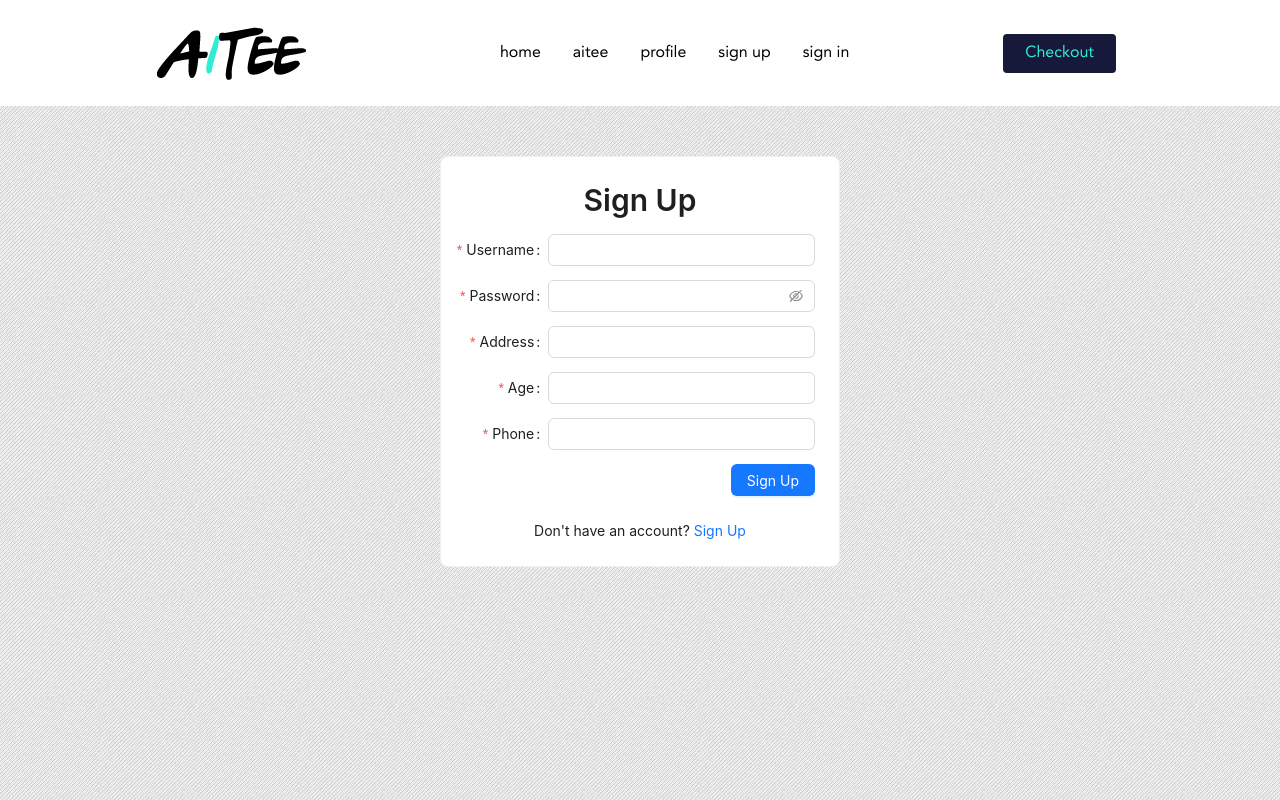
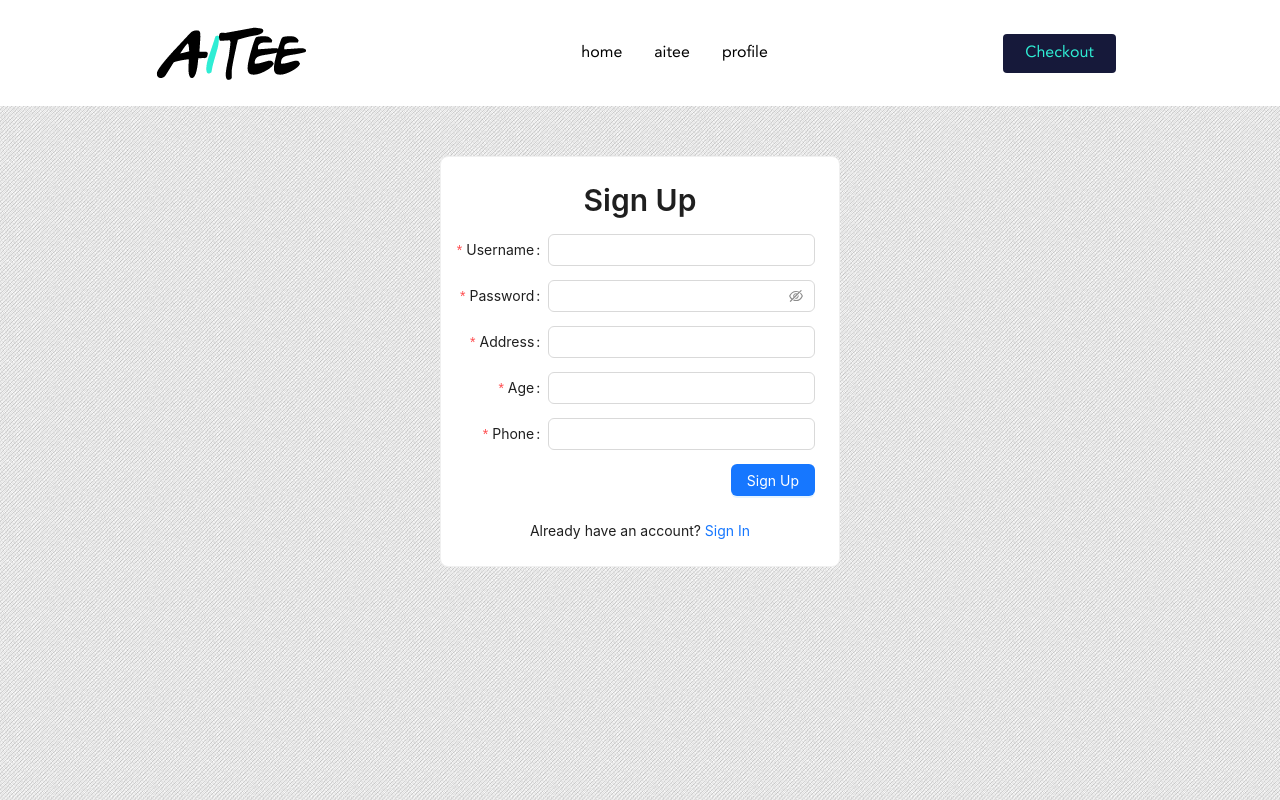
Before and after one commit to berkerugras/AITEE-FE, a React (Create React App) app: page /signup in a window 1280 px wide. Built offline with nearby package versions, Linux system fonts and the light colour scheme.

Commit message:
fixed entry

```diff
--- a/src/components/navbar/NavbarTop.js
+++ b/src/components/navbar/NavbarTop.js
@@ -11,11 +11,9 @@
 
                 <div class="Bars" />
                 <div class="NavMenu">
-                    <a class="NavLink" href='/'>home</a>
+                    <a class="NavLink" href='/home'>home</a>
                     <a class="NavLink" href='/aitee'>aitee</a>
                     <a class="NavLink" href='/profile'>profile</a>
-                    <a class="NavLink" href='/signup'>sign up</a>
-                    <a class='NavLink' href='/signin'>sign in</a>
                 </div>
 
                 <div class="NavButton">
--- a/src/index.js
+++ b/src/index.js
@@ -15,17 +15,19 @@
 export default function App() {
   return (
     <>
-      <Navbar></Navbar>
+      <Navbar>
+
+      </Navbar>
       <BrowserRouter>
         <Routes>
           <Route path="/aitee" element={<Aitee />}>
             <Route index element={<Aitee />} />
           </Route>
-          <Route path="/" element={<Home />}>
+          <Route path="/" element={<SignupPage />}>
+            <Route index element={<SignupPage />} />
+          </Route>
+          <Route path="/home" element={<Home />}>
             <Route index element={<Home />} />
-          </Route>
-          <Route path="/buttontest" element={<ButtonTest />}>
-            <Route index element={<ButtonTest />} />
           </Route>
           <Route path="/profile" element={<ProfilePage />}>
             <Route index element={<ProfilePage />} />
@@ -47,17 +49,3 @@
 
 const root = ReactDOM.createRoot(document.getElementById('root'));
 root.render(<App />);
-
-
-
-// const root = ReactDOM.createRoot(document.getElementById('root'));
-// root.render(
-//   <React.StrictMode>
-//     <App />
-//   </React.StrictMode>
-// );
-
-// If you want to start measuring performance in your app, pass a function
-// to log results (for example: reportWebVitals(console.log))
-// or send to an analytics endpoint. Learn more: https://bit.ly/CRA-vitals
-//reportWebVitals();
--- a/src/pages/signup.js
+++ b/src/pages/signup.js
@@ -5,10 +5,22 @@
 const SignupPage = () => {
   const onFinish = (values) => {
     const age = Number(values.age);
+    // history.push(`/profile?username=${username}&password=${password}`);
     console.log("Received values of form: ", values);
     console.log("Age: ", age);
   };
 
+  // const [username, setUsername] = useState('');
+  // const [password, setPassword] = useState('');
+  // const history = useHistory();
+
+  // const handleUsernameChange = (event) => {
+  //   setUsername(event.target.value);
+  // };
+
+  // const handlePasswordChange = (event) => {
+  //   setPassword(event.target.value);
+  // };
   const validateAge = (rule, value) => {
     const numValue = parseInt(value);
     if (isNaN(numValue)) {
@@ -43,7 +55,7 @@
             rules={[{ required: true, message: "Please input your username!" }]}
             style={{ marginBottom: "1em" }}
           >
-            <Input />
+            <Input/>
           </Form.Item>
 
           <Form.Item
@@ -98,8 +110,8 @@
         </Form>
         <div style={{ display: 'flex', justifyContent: 'center', marginTop: '1em' }}>
           <Text>
-            Don't have an account?&nbsp;
-            <Link to="/signup">Sign Up</Link>
+            Already have an account?&nbsp;
+            <Link to="/signin">Sign In</Link>
           </Text>
         </div>
       </Card>
```
Also changed, not shown: src/App.js (deleted, +0 -16 lines).
